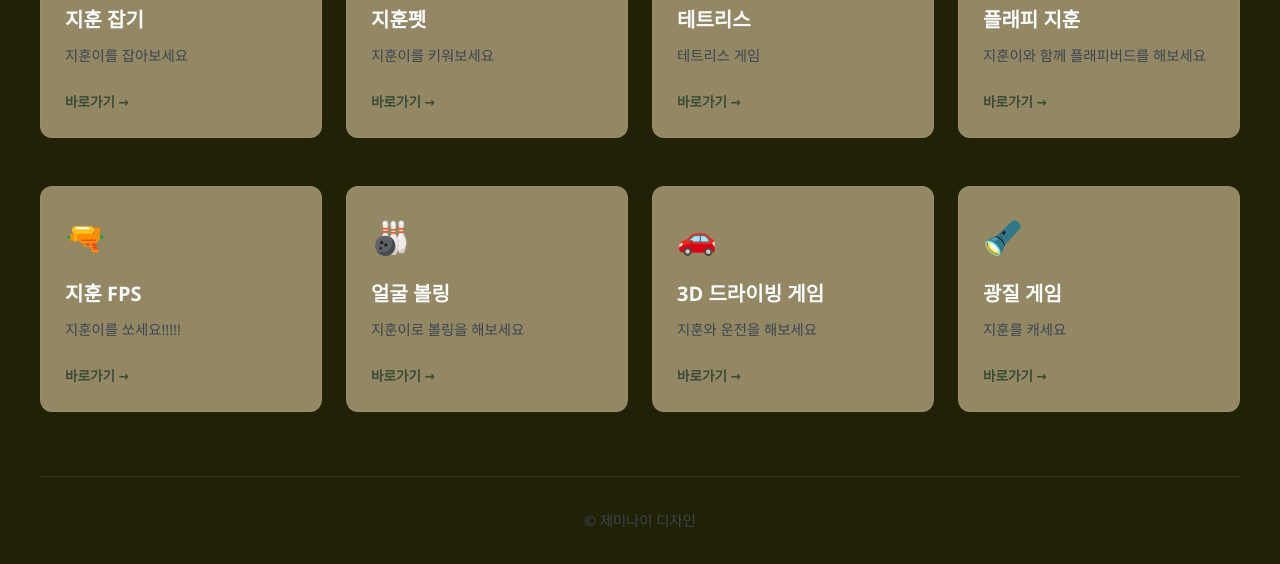
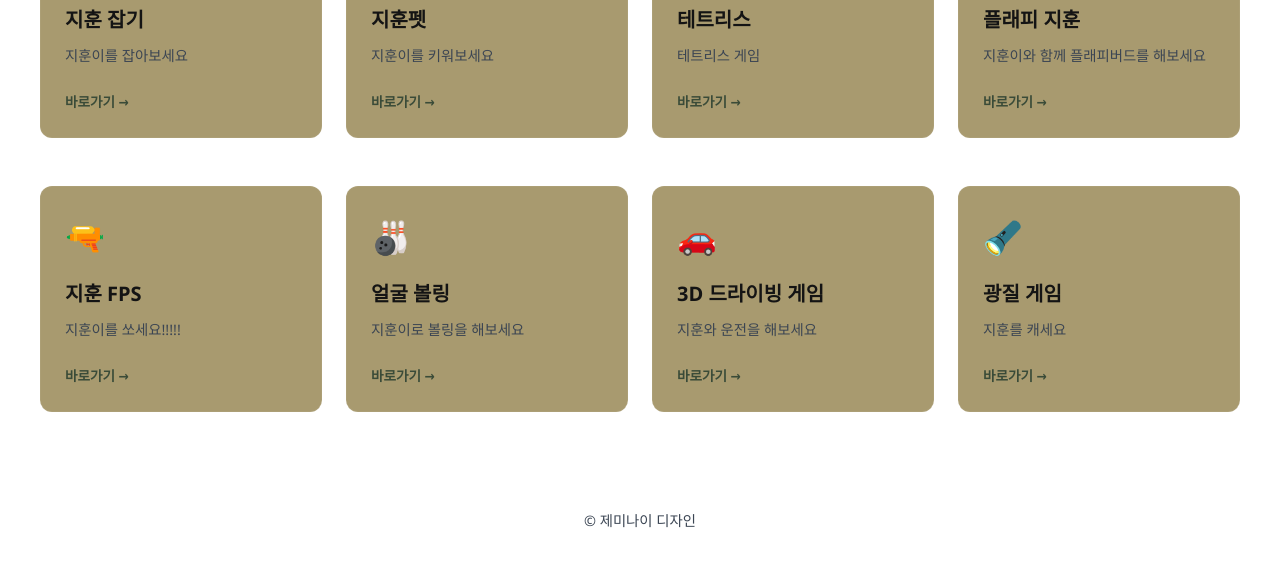
Before and after one commit to jimin0758/JHKGames, a plain HTML site: page index.html in a window 1280 px wide. Shown: the part 610-1174 px from the top of the page. Drawn offline with Linux system fonts and the light colour scheme.

Commit message:
Add files via upload

```diff
--- a/index.html
+++ b/index.html
@@ -13,9 +13,9 @@
     }
 
     :root {
-      --bg-color: #212105;
-      --card-bg: #938863;
-      --text-main: #f8fafc;
+      --bg-color: #ffffff;
+      --card-bg: #a89a6f;
+      --text-main: #141414;
       --text-muted: #3b4553;
       --accent: #3a4b38;
       --accent-hover: #403e62;
```
